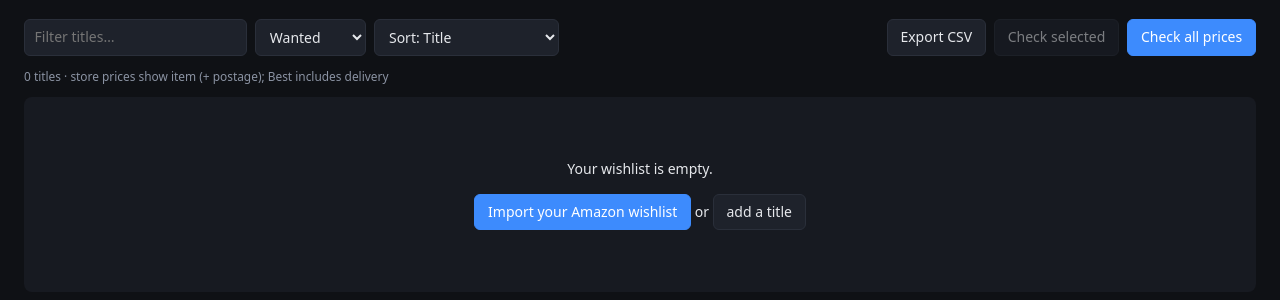
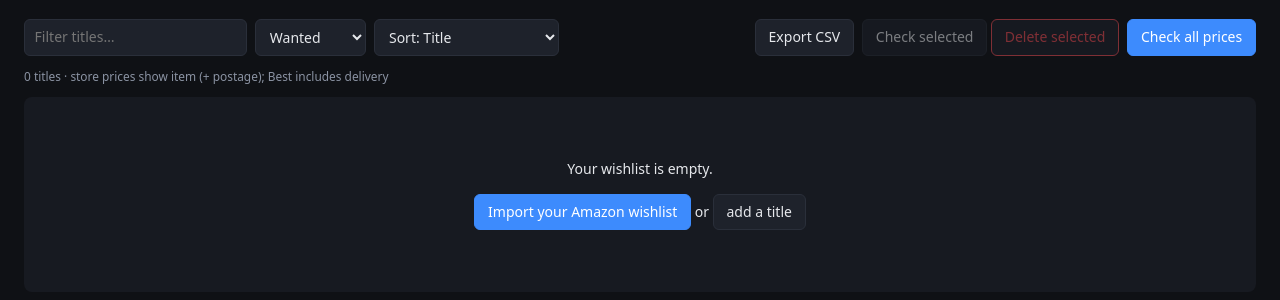
Before and after one commit to MD-gh-5243542/bluray-price-tracker, a FastAPI app: page / in a window 1280 px wide. Shown: the part 48-348 px from the top of the page. Run offline with FastAPI, Linux system fonts and the light colour scheme.

Commit message:
Fix detail pages with retired-store history; add bulk delete
Co-authored-by: Copilot <223556219+Copilot@users.noreply.github.com>

```diff
--- a/app/db.py
+++ b/app/db.py
@@ -7,7 +7,13 @@ from sqlmodel import Field, Session, SQLModel, create_engine, select
 from .config import DB_PATH
 
 STORES = ["amazon", "ezydvd", "ebay", "jbhifi", "umbrella", "dvdhub", "sanity", "rarewaves"]
-STORE_NAMES = {
+class _StoreNames(dict):
+    # Historical rows may reference retired stores (e.g. Zavvi).
+    def __missing__(self, key):
+        return str(key or "Unknown store").replace("_", " ").title()
+
+
+STORE_NAMES = _StoreNames({
     "amazon": "Amazon AU",
     "ezydvd": "EzyDVD",
     "ebay": "eBay AU",
@@ -16,7 +22,7 @@ STORE_NAMES = {
     "dvdhub": "DVD Hub",
     "sanity": "Sanity",
     "rarewaves": "Rarewaves",
-}
+})
 
 
 class Title(SQLModel, table=True):
--- a/app/main.py
+++ b/app/main.py
@@ -140,6 +140,19 @@ def check_selected(ids: list[int] = Form([])):
     return back("/")
 
 
+@app.post("/delete-selected")
+def delete_selected(ids: list[int] = Form([])):
+    if ids:
+        with get_session() as s:
+            for model in (Listing, PricePoint, ExcludedUrl):
+                for row in s.exec(select(model).where(model.title_id.in_(ids))).all():
+                    s.delete(row)
+            for t in s.exec(select(Title).where(Title.id.in_(ids))).all():
+                s.delete(t)
+            s.commit()
+    return back("/")
+
+
 @app.get("/export.csv")
 def export_csv():
     buf = io.StringIO()
@@ -267,7 +280,8 @@ def title_page(request: Request, tid: int, q: str = ""):
         t = s.get(Title, tid)
         if not t:
             raise HTTPException(404)
-        ls = {l.store: l for l in s.exec(select(Listing).where(Listing.title_id == tid))}
+        ls = {l.store: l for l in s.exec(select(Listing).where(Listing.title_id == tid))
+              if l.store in STORES}
         pts = s.exec(select(PricePoint).where(PricePoint.title_id == tid)
                      .order_by(PricePoint.checked_at)).all()
         excluded = s.exec(select(ExcludedUrl).where(ExcludedUrl.title_id == tid)).all()
--- a/app/templates/index.html
+++ b/app/templates/index.html
@@ -20,6 +20,8 @@
     <a class="btn" href="/export.csv">Export CSV</a>
     <form method="post" action="/check-selected" id="checksel">
       <button class="btn" id="checksel-btn" disabled>Check selected</button>
+      <button class="btn danger" id="delsel-btn" formaction="/delete-selected" disabled
+              onclick="return confirm('Delete the selected titles and their price history?')">Delete selected</button>
     </form>
     <form method="post" action="/check-all"><button class="btn primary">Check all prices</button></form>
   </div>
@@ -87,10 +89,12 @@
   const all = document.getElementById('sel-all');
   const rows = [...document.querySelectorAll('.sel-row')];
   const btn = document.getElementById('checksel-btn');
+  const del = document.getElementById('delsel-btn');
   const sync = () => {
     const n = rows.filter(r => r.checked).length;
-    btn.disabled = n === 0;
+    btn.disabled = del.disabled = n === 0;
     btn.textContent = n ? `Check selected (${n})` : 'Check selected';
+    del.textContent = n ? `Delete selected (${n})` : 'Delete selected';
     all.checked = n > 0 && n === rows.length;
     all.indeterminate = n > 0 && n < rows.length;
   };
```
